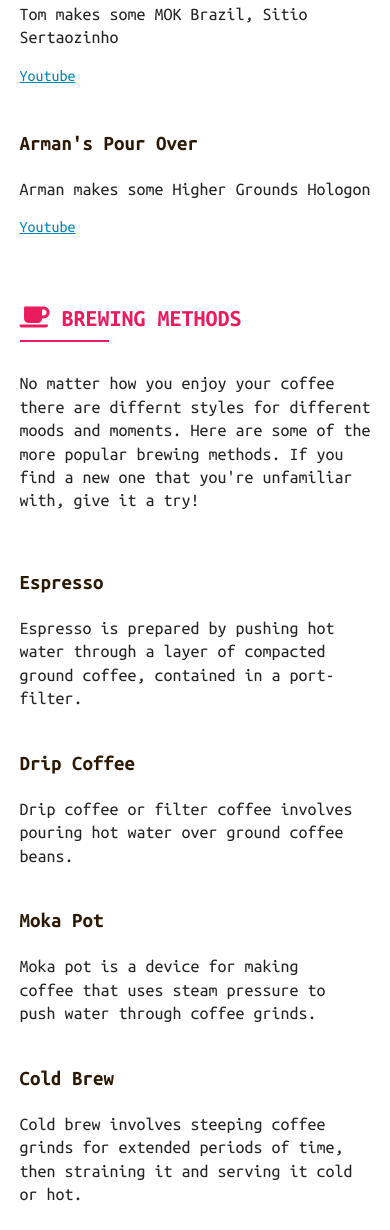
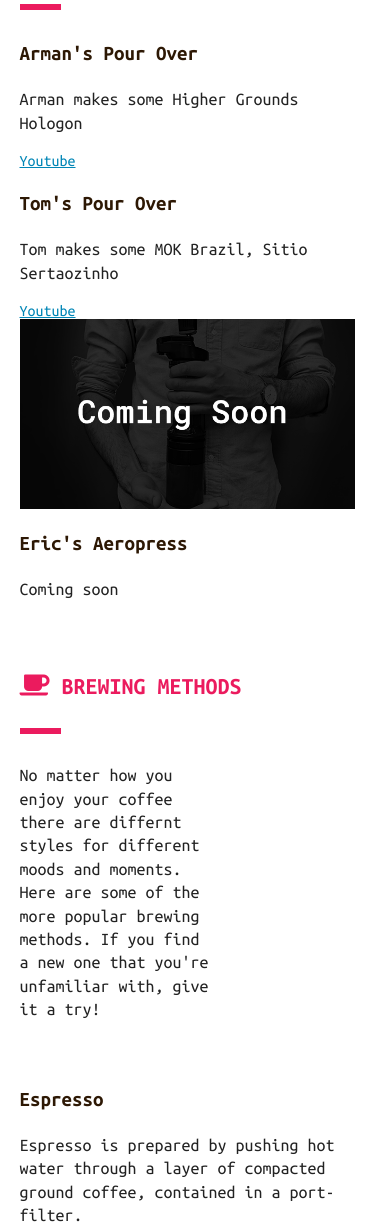
Before and after one commit to eetom/Pour-Favor---Coffee-Site, a plain HTML site: page index.html in a window 390 px wide. Shown: the part 510-1740 px from the top of the page. Drawn offline with nearby package versions, Linux system fonts and the light colour scheme; a script that the page names is missing.

Commit message:
streamline responsiveness add in placeholder imgs

```diff
--- a/index.html
+++ b/index.html
@@ -9,17 +9,10 @@
     <link rel="stylesheet" href="styles.css" type="text/css">
   </head>
   <body>
-<!--     <header>
-      <div class="header-content">
-        CAF&Eacute; POUR FAVOR
-        <a class="header-link" href="">About</a>
-        <a class="header-link" href="">Contact</a>
-      </div>
-    </header>
- -->
 
   <div class="small-spacer">
   </div>
+
   <div class="main-body-content">
       <h1 class="title">Caf&eacute; Pour Favor</h1>
       <h3 class="subtitle">You're always welcome</h3>
@@ -28,25 +21,31 @@
       that you share at the beginning, middle and end with friends and family.</p>
     </div>
 
-
   <div class="main-body-content">
   <h3 class="title"><i class="fab fa-youtube"></i> Videos</h3>
   <hr class="half">
-        <div class="video">
+    <div class="container">
+      <div class="grid">
+        <div class="cell">
+          <stream src="6e5d835cfc35eda43f5c33b3f04d71e1" controls></stream>
+          <script data-cfasync="false" defer type="text/javascript" src="https://embed.videodelivery.net/embed/r4xu.fla9.latest.js?video=6e5d835cfc35eda43f5c33b3f04d71e1"></script>
+          <p class="object-title">Arman's Pour Over</p>
+          <p>Arman makes some Higher Grounds Hologon</p>
+          <a href="https://youtu.be/ZifQu0DHz_A">Youtube</a>
+        </div>
+        <div class="cell">
           <stream src="feaf438d387d00bfca85590ff6b08d77" controls></stream>
           <script data-cfasync="false" defer type="text/javascript" src="https://embed.videodelivery.net/embed/r4xu.fla9.latest.js?video=feaf438d387d00bfca85590ff6b08d77"></script>
           <p class="object-title">Tom's Pour Over</p>
           <p>Tom makes some MOK Brazil, Sitio Sertaozinho</p>
           <a href="https://youtu.be/qFCYyEK34-k">Youtube</a>
         </div>
-        <div class="video">
-          <stream src="6e5d835cfc35eda43f5c33b3f04d71e1" controls></stream>
-    	    <script data-cfasync="false" defer type="text/javascript" src="https://embed.videodelivery.net/embed/r4xu.fla9.latest.js?video=6e5d835cfc35eda43f5c33b3f04d71e1"></script>
-          <p class="object-title">Arman's Pour Over</p>
-          <p>Arman makes some Higher Grounds Hologon</p>
-          <a href="https://youtu.be/ZifQu0DHz_A">Youtube</a>
+        <div class="cell">
+          <img src="img/comingsoon2.png" class="responsive-image" />
+          <p class="object-title">Eric's Aeropress</p>
+          <p>Coming soon</p>
         </div>
-        <div class="video">
+      </div>
     </div>
   </div>
 
@@ -58,30 +57,32 @@
     <div class="small-spacer">
     </div>
 
-    <div class="flex-body-content">
-      <div class="three-body-content">
+    <div class="container">
+      <div class="grid">
+        <div class="cell">
           <p class="object-title">Espresso</p>
           <p>Espresso is prepared by pushing hot water through a layer of compacted ground coffee, contained in a port-filter.</p>
         </div>
-      <div class="three-body-content">
+        <div class="cell">
           <p class="object-title">Drip Coffee</p>
           <p>Drip coffee or filter coffee involves pouring hot water over ground coffee beans.</p>
         </div>
-      <div class="three-body-content">
+        <div class="cell">
           <p class="object-title">Moka Pot</p>
         <p>Moka pot is a device for making coffee that uses steam pressure to push water through coffee grinds.</p>
         </div>
-      <div class="three-body-content">
+        <div class="cell">
           <p class="object-title">Cold Brew</p>
         <p>Cold brew involves steeping coffee grinds for extended periods of time, then straining it and serving it cold or hot.</p>
         </div>
-      <div class="three-body-content">
+        <div class="cell">
           <p class="object-title">Aeropress</p>
         <p>Aeropress is a manual coffee process where you steep then push the brew through the coffee grounds under pressure.</p>
         </div>
-      <div class="three-body-content">
+        <div class="cell">
           <p class="object-title">French Press</p>
         <p>French press, or press pot, is a very simple coffee brewing device with a beaker and a plunger/filter.</p>
+        </div>
       </div>
     </div>
   </div>
@@ -97,13 +98,17 @@
   <div class="main-body-content">
     <h3 class="title"><i class="fas fa-hand-holding-usd"></i> Sponsors</h3>
     <hr class="half">
-    <div class="video">
-      <img src="marekgrinder.jpg" alt="marekgrinder" height="200">
+    <div class="container">
+      <div class="grid">
+        <div class="cell">
+          <img src="marekgrinder.jpg" class="responsive-image" />
           <p><a href="http://www.mareksgrinder.coffee/">Marek's coffee grinder</a></p>
         </div>
-    <div class="video">
-      <img src="marekgrinder.jpg" alt="marekgrinder" height="200">
+        <div class="cell">
+          <img src="img/comingsoon.png" class="responsive-image" />
           <p>Sergi's coffee grinder</p>
+        </div>
+      </div>
     </div>
   </div>
 
--- a/styles.css
+++ b/styles.css
@@ -49,9 +49,26 @@ body {
 
 .subtitle {
 	margin-top: 0px;
-	margin-bottom: 30px;
   text-transform: uppercase;
   letter-spacing: 2px;
+}
+
+.responsive-image {
+  max-width: 100%;
+}
+
+.container {
+  margin: 0 auto;
+  max-width: 1200px;
+  padding: 0;
+}
+
+.cell {
+  margin-right: 1rem;
+}
+
+.cell img {
+  display: block;
 }
 
 header {
@@ -125,17 +142,11 @@ p.object-title {
   color: #2D1804;
 }
 
-
-hr {
-  margin: 50px 0;
-  opacity: 0.2;
-}
-
 hr.half {
-  margin: 10px 0 30px 0;
+  margin: 30px 0 30px 0;
   opacity: 1;
-  border: 1px solid #EB1B5E;
-  width: 25%;
+  border: 3px solid #EB1B5E;
+  width: 10%;
 }
 
 @media only screen and (max-width: 767px) {
@@ -143,34 +154,25 @@ hr.half {
     max-width: 90%;
     margin: 10px auto;
   }
-  .three-body-content {
-    width: 45%;
-    margin: 0 5% 0 0;
-  }
-  .video {
-    width: 40%;
-    margin: 0 5% 0 0;
-  }
-  .centerpiece p, .medium-paragraph {
-    max-width: 80%;
-  }
   h1 {
 		font-size: 2.4em;
 	}
 }
 
-@media only screen and (max-width: 600px) {
-  .centerpiece p, .medium-paragraph {
-    max-width: 100%;
-    margin: 10px auto;
+
+@media screen and (min-width: 600px) {
+  .grid {
+    display: flex;
+    flex-wrap: wrap;
+    flex-direction: row;
   }
-  .three-body-content {
-    width: 100%;
-  }
-  .video {
-    width: 100%;
-  }
-  .video:first-of-type {
-    margin-bottom: 25px;
+  .cell {
+    width: calc(50% - 2rem);
   }
 }
+
+@media screen and (min-width: 1000px) {
+  .cell {
+    width: calc(33.3333% - 2rem);
+  }
+}
```
Also changed, not shown: img/comingsoon.png (added), img/comingsoon2.png (added), 1 other file. Lines whose indentation alone changed are shown as unchanged.
